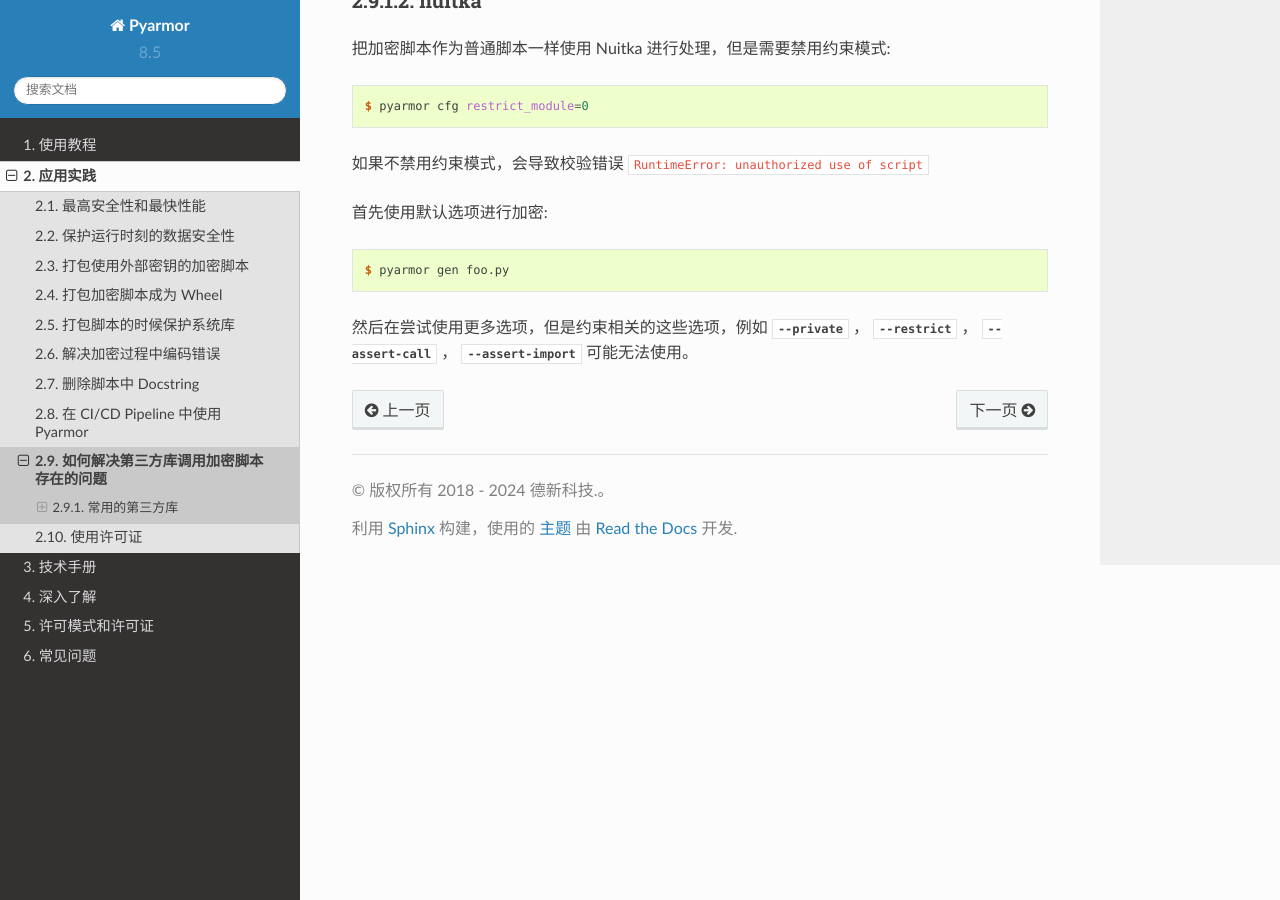
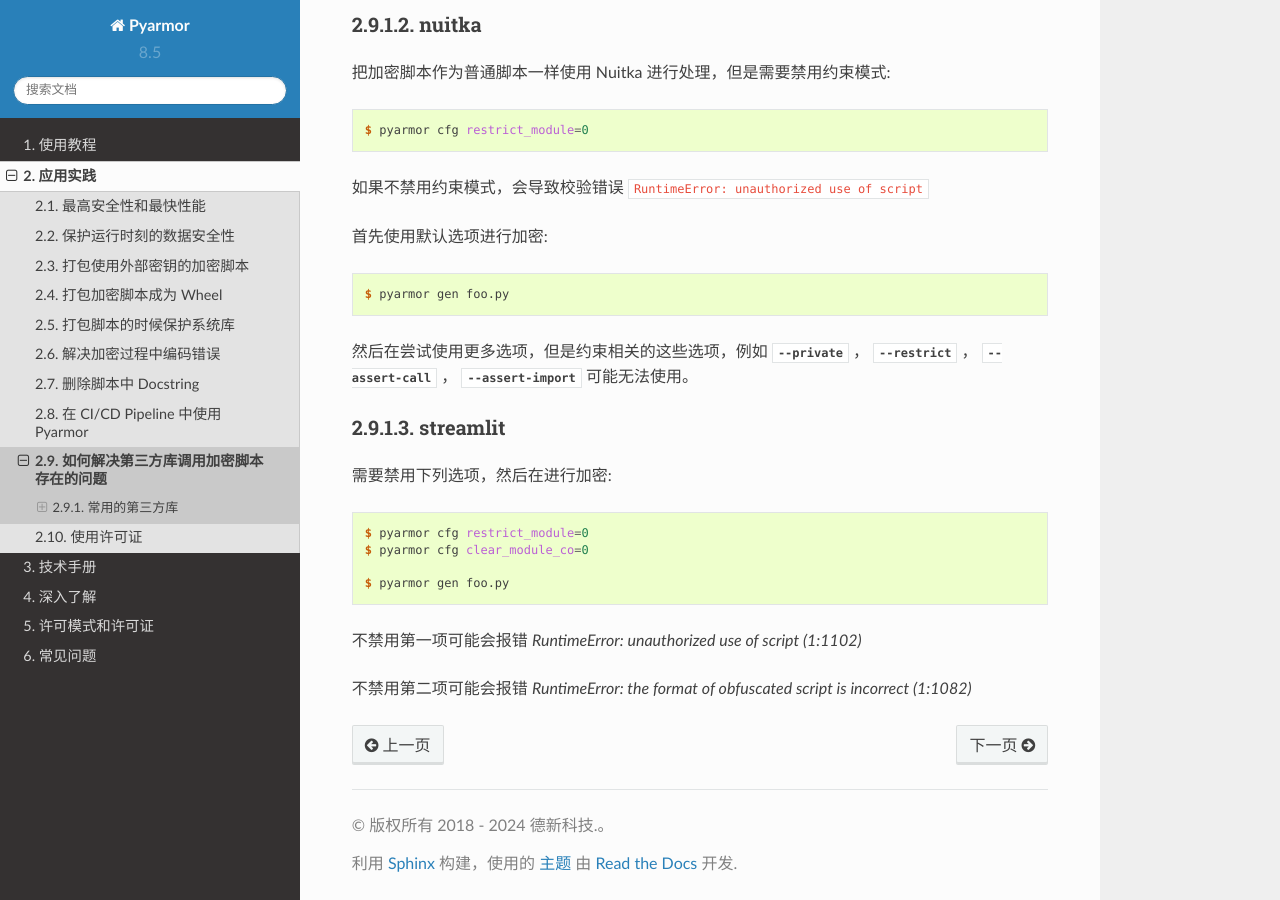
Before and after one commit to dashingsoft/pyarmor-docs-zh, a Sphinx documentation site: the page built from docs/how-to/third-party.rst, in a window 1280 px wide and 900 px high, scrolled down 3360 px. Built offline with Sphinx 7.4.7 and the Read the Docs theme 2.0.0, drawn with Linux system fonts in a browser that asks for light colours.

Commit message:
Refine doc

```diff
--- a/docs/how-to/third-party.rst
+++ b/docs/how-to/third-party.rst
@@ -162,4 +162,18 @@
 
 然后在尝试使用更多选项，但是约束相关的这些选项，例如 :option:`--private` ， :option:`--restrict` ， :option:`--assert-call` ， :option:`--assert-import` 可能无法使用。
 
+streamlit
+---------
+
+需要禁用下列选项，然后在进行加密::
+
+    $ pyarmor cfg restrict_module=0
+    $ pyarmor cfg clear_module_co=0
+
+    $ pyarmor gen foo.py
+
+不禁用第一项可能会报错 `RuntimeError: unauthorized use of script (1:1102)`
+
+不禁用第二项可能会报错 `RuntimeError: the format of obfuscated script is incorrect (1:1082)`
+
 .. include:: ../_common_definitions.txt
```
